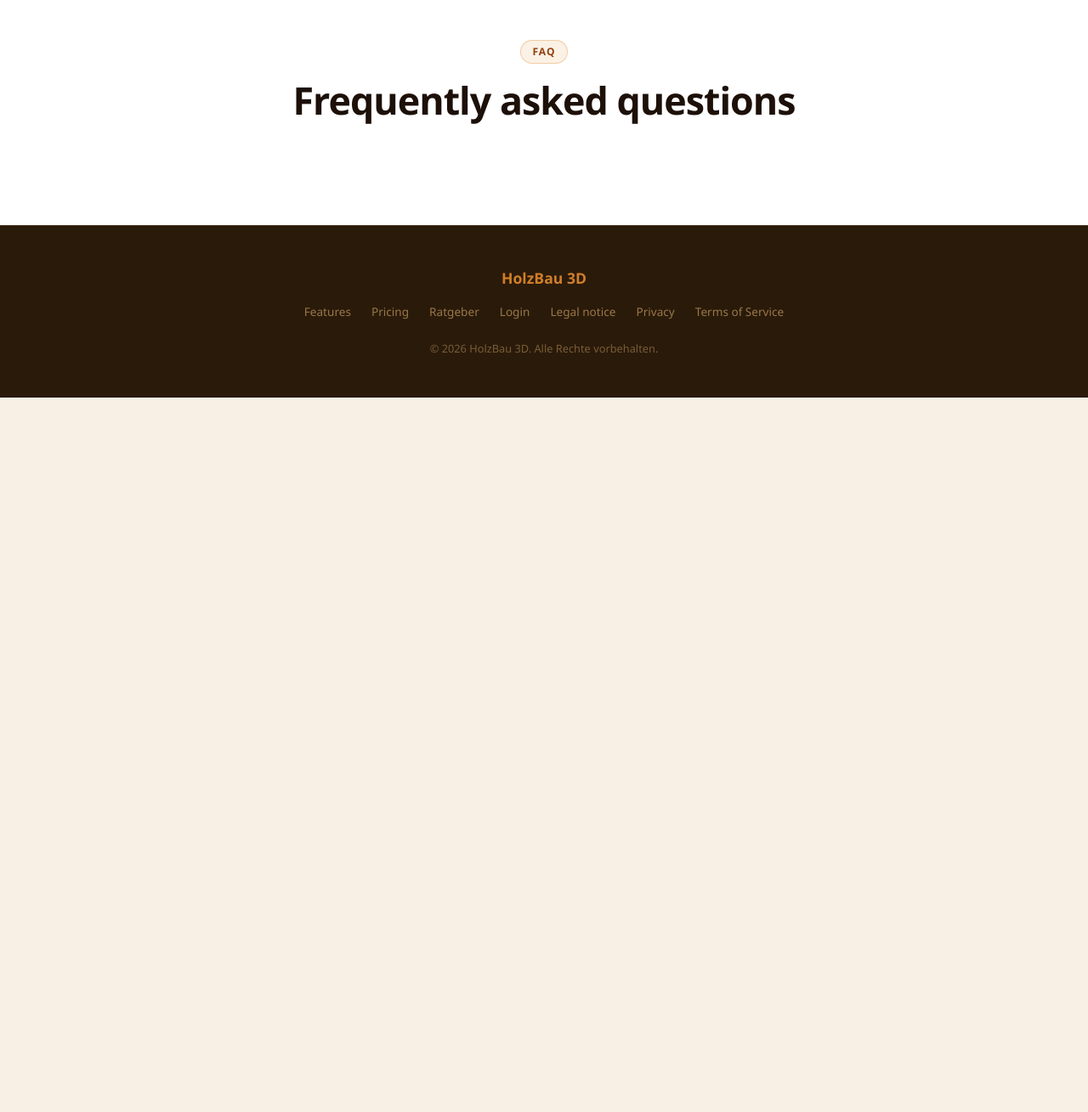
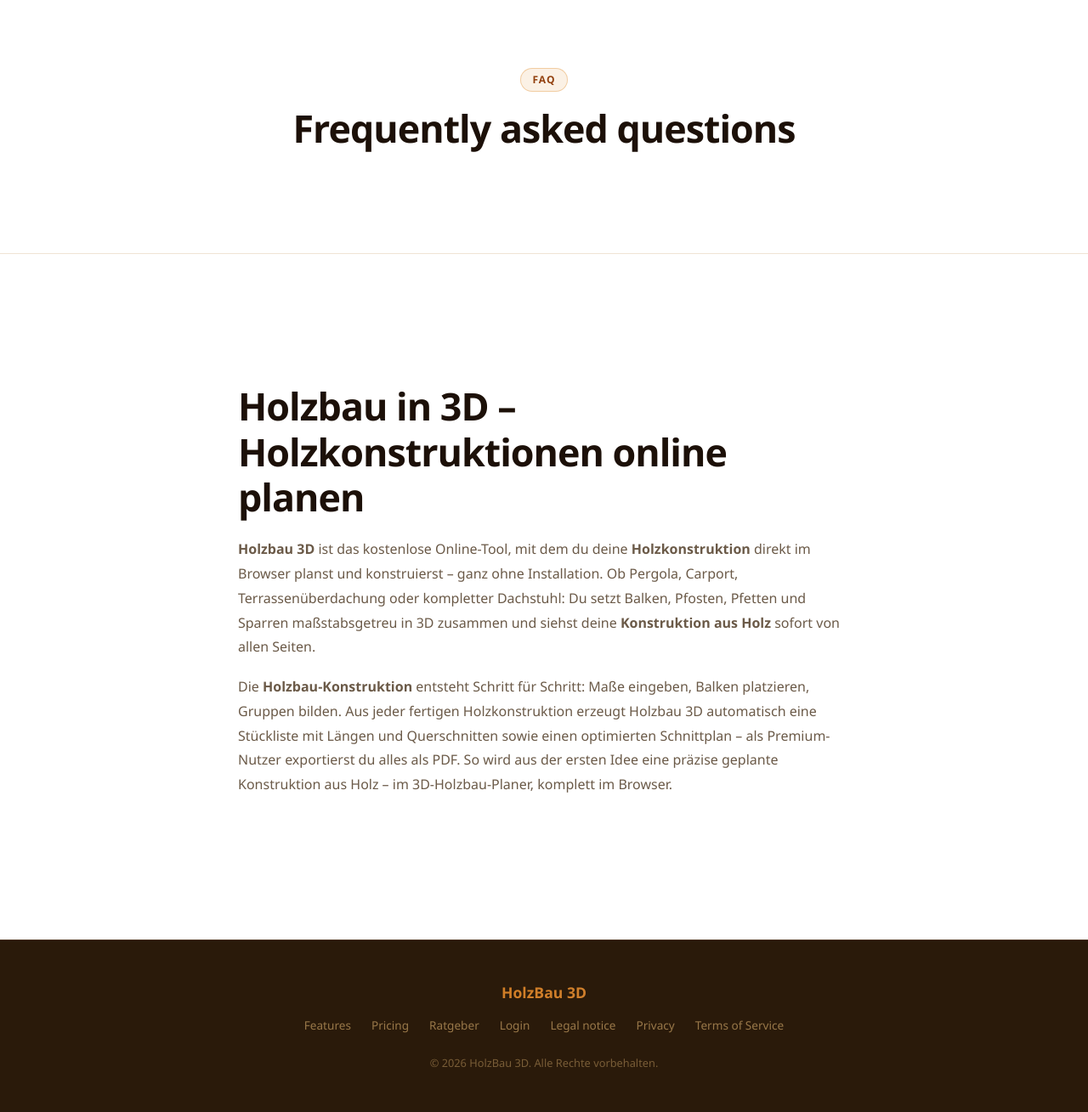
Before and after one commit to bohlerdavid/web, a Python web app: template templates/landing.html in a window 1280 px wide. Shown: the part 3699-5008 px from the top of the page at 85% size. Before the commit the page ends 4167 px from the top, so only its background shows below. Run offline with Jinja, Linux system fonts and the light colour scheme; the template is opened without the code that fills it: most values are stand-ins (such as "Sample title", 1, 10 or a date in 2020).

Commit message:
SEO: On-Page-Optimierung auf Kernbegriffe (Holzbau, Holzkonstruktion)
- Titel/Description/Keywords (DE/EN/FR) auf die generischen Kernbegriffe
  ausgerichtet: Holzbau, Holzbau 3D, Holzkonstruktion, Holz Konstruktion,
  Holzbau Konstruktion, Konstruktion aus Holz + Varianten.
- H1 der Landing-Page verstaerkt: "Holzbau in 3D: Holzkonstruktion online planen".
- Hero-Text mit natuerlicher Begriffsdichte (planen/konstruieren).
- Neuer semantischer Fliesstext-Abschnitt (mehrsprachig) mit echtem Prosa-Content
  fuer Google-Indexierung -- kein Keyword-Stuffing.
- JSON-LD SoftwareApplication: alternateName + keywords ergaenzt.

Co-Authored-By: Claude Opus 4.8 <noreply@anthropic.com>

```diff
--- a/templates/landing.html
+++ b/templates/landing.html
@@ -470,12 +470,13 @@
       🪵 Browser-basiert &middot; Keine Installation
     </div>
     <h1>
-      3D Holzkonstruktion<br>
-      <span class="grad">im Browser planen</span>
+      Holzbau in 3D:<br>
+      <span class="grad">Holzkonstruktion online planen</span>
     </h1>
     <p>
-      Entwerfe, visualisiere und exportiere deine Holzkonstruktionen direkt im Browser.
-      Stücklisten auf Knopfdruck, präzise 3D-Ansicht — sofort bereit, ohne Installation.
+      Mit Holzbau 3D planst und konstruierst du deine Holzkonstruktion direkt im Browser –
+      Pergola, Carport, Dachstuhl oder jede andere Konstruktion aus Holz. Stückliste auf
+      Knopfdruck, präzise 3D-Ansicht, sofort bereit ohne Installation.
     </p>
     <div class="hero-ctas">
       <a href="/login" class="btn-primary-grad">Kostenlos testen</a>
@@ -848,6 +849,55 @@
   </div>
 </section>
 
+<!-- ═══════════ SEO-TEXT ═══════════ -->
+<section id="ueber-holzbau" style="background:#fff;border-top:1px solid #f0e4d4;">
+  <div style="max-width:760px;margin:0 auto;padding:52px 20px;">
+    {% if seo_lang|default('de') == 'en' %}
+    <h2 class="section-title" style="text-align:left;margin-bottom:20px;">Wood construction in 3D – plan &amp; design online for free</h2>
+    <p style="color:#6b5a48;font-size:1rem;line-height:1.8;margin-bottom:18px;">
+      <strong>HolzBau 3D</strong> is the free online tool to plan and design your
+      <strong>wood construction</strong> right in the browser – no installation. Whether pergola,
+      carport, patio roof or a complete roof truss: you assemble beams, posts, purlins and rafters
+      to scale in 3D and see your <strong>timber construction</strong> from every angle instantly.
+    </p>
+    <p style="color:#6b5a48;font-size:1rem;line-height:1.8;">
+      Every finished wood construction automatically produces a parts list with lengths and sections
+      plus an optimised cutting plan – Premium users export everything as PDF. From the first idea to a
+      precisely planned timber structure, all in one browser-based 3D wood planner.
+    </p>
+    {% elif seo_lang|default('de') == 'fr' %}
+    <h2 class="section-title" style="text-align:left;margin-bottom:20px;">Construction bois en 3D – à concevoir en ligne gratuitement</h2>
+    <p style="color:#6b5a48;font-size:1rem;line-height:1.8;margin-bottom:18px;">
+      <strong>HolzBau 3D</strong> est l’outil en ligne gratuit pour planifier et concevoir votre
+      <strong>construction bois</strong> directement dans le navigateur – sans installation. Pergola,
+      carport, couverture de terrasse ou charpente complète : vous assemblez poutres, poteaux, pannes
+      et chevrons à l’échelle en 3D et voyez votre <strong>ossature bois</strong> sous tous les angles.
+    </p>
+    <p style="color:#6b5a48;font-size:1rem;line-height:1.8;">
+      Chaque construction bois terminée génère automatiquement une liste de pièces avec longueurs et
+      sections ainsi qu’un plan de coupe optimisé – les utilisateurs Premium exportent tout en PDF.
+      De la première idée à une structure bois précise, dans un planificateur bois 3D en ligne.
+    </p>
+    {% else %}
+    <h2 class="section-title" style="text-align:left;margin-bottom:20px;">Holzbau in 3D – Holzkonstruktionen online planen</h2>
+    <p style="color:#6b5a48;font-size:1rem;line-height:1.8;margin-bottom:18px;">
+      <strong>Holzbau 3D</strong> ist das kostenlose Online-Tool, mit dem du deine
+      <strong>Holzkonstruktion</strong> direkt im Browser planst und konstruierst – ganz ohne
+      Installation. Ob Pergola, Carport, Terrassenüberdachung oder kompletter Dachstuhl: Du setzt
+      Balken, Pfosten, Pfetten und Sparren maßstabsgetreu in 3D zusammen und siehst deine
+      <strong>Konstruktion aus Holz</strong> sofort von allen Seiten.
+    </p>
+    <p style="color:#6b5a48;font-size:1rem;line-height:1.8;">
+      Die <strong>Holzbau-Konstruktion</strong> entsteht Schritt für Schritt: Maße eingeben, Balken
+      platzieren, Gruppen bilden. Aus jeder fertigen Holzkonstruktion erzeugt Holzbau 3D automatisch
+      eine Stückliste mit Längen und Querschnitten sowie einen optimierten Schnittplan – als
+      Premium-Nutzer exportierst du alles als PDF. So wird aus der ersten Idee eine präzise geplante
+      Konstruktion aus Holz – im 3D-Holzbau-Planer, komplett im Browser.
+    </p>
+    {% endif %}
+  </div>
+</section>
+
 <!-- ═══════════ FOOTER ═══════════ -->
 <footer>
   <div class="footer-inner">
```
Also changed, not shown: app.py (+20 -17 lines).
